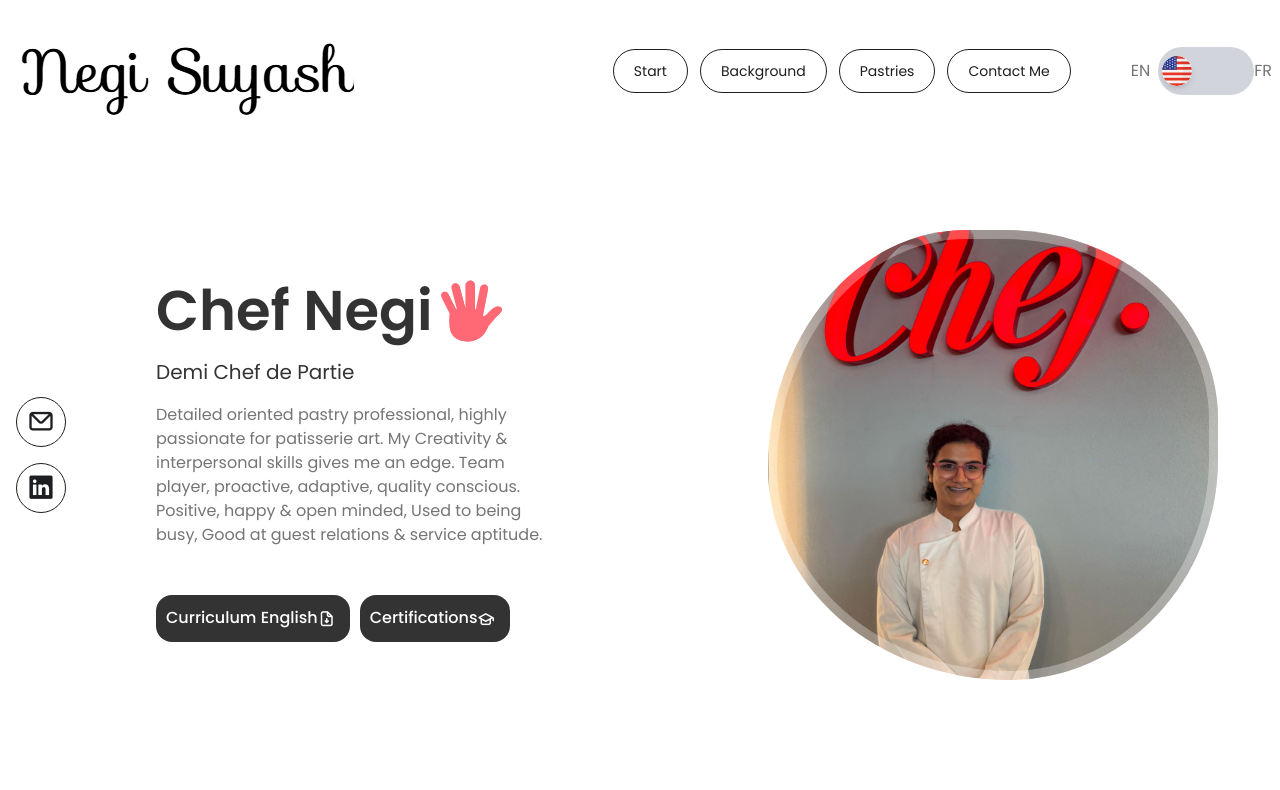
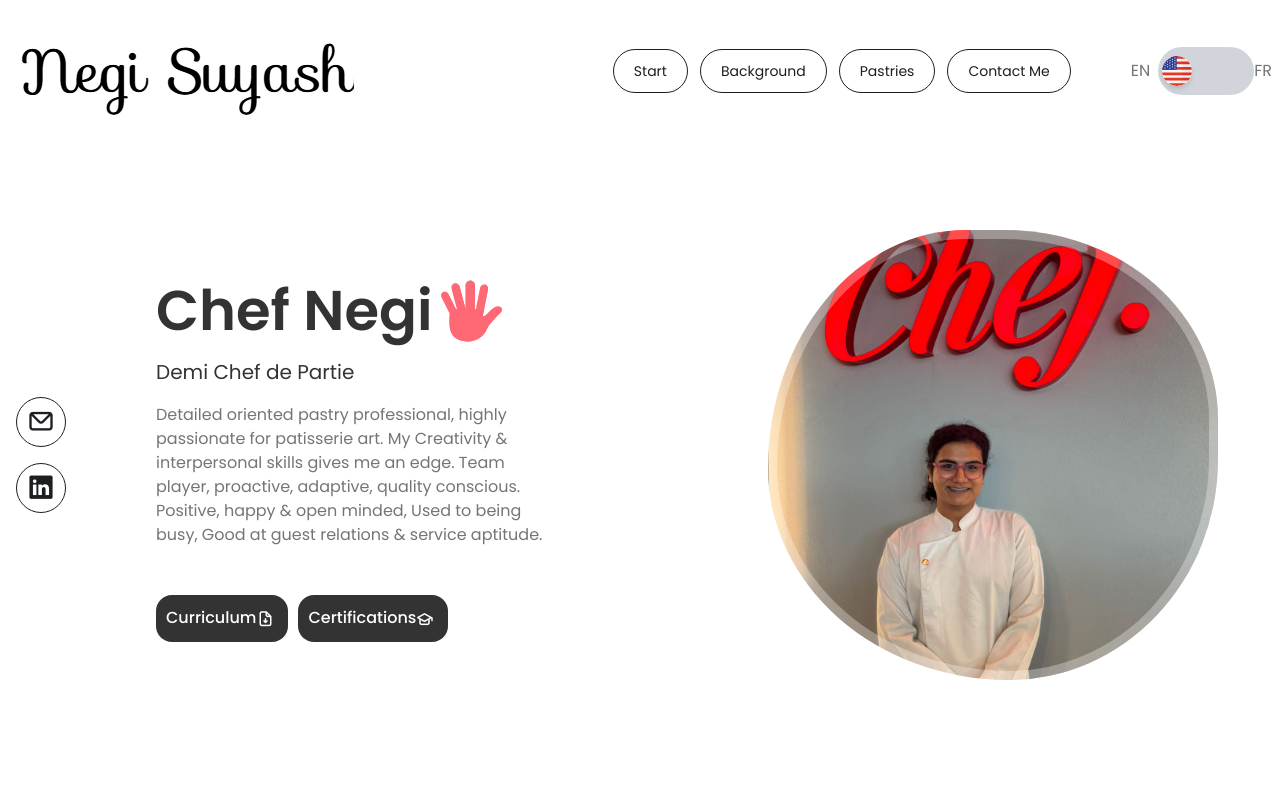
Before and after one commit to sebastiangs23/portfolio-nigi, a React (Vite) app in the folder front/portfolio/: page / in a window 1280 px wide. Shown: the top 790 px of the page. Built offline with nearby package versions, Linux system fonts and the light colour scheme.

Commit message:
feat: Change the url from the curriculum

```diff
--- a/front/portfolio/src/components/Language/Language.jsx
+++ b/front/portfolio/src/components/Language/Language.jsx
@@ -26,12 +26,12 @@ const sentences = {
     position: "Demi Chef de Partie",
     description_position:
       "Detailed oriented pastry professional, highly passionate for patisserie art. My Creativity & interpersonal skills gives me an edge. Team player, proactive, adaptive, quality conscious. Positive, happy & open minded, Used to being busy,  Good at guest relations & service aptitude. ",
-    curriculum: "Curriculum English",
+    curriculum: "Curriculum",
     curriculum_link:
-      "https://docs.google.com/document/d/1I0UgdRaRptBlzsb_EVH55I9azX-1m4Bo/edit?usp=sharing&ouid=115427612197801979579&rtpof=true&sd=true",
+      "https://drive.google.com/file/d/1eppf-Gvtpj_Cdnqcn_DhKUYwp00q7V8S/view?usp=drivesdk",
     certifications: "Certifications",
     certifications_link:
-      "https://drive.google.com/file/d/155D_WDM7ZLKUH_8rlangKlkF0TFTl3un/view?usp=sharing",
+      "https://drive.google.com/file/d/1eppf-Gvtpj_Cdnqcn_DhKUYwp00q7V8S/view?usp=drivesdk",
     background: "— Background —",
     background_subtitle: "My development",
     work_experience: "Work Experience",
@@ -134,9 +134,9 @@ const sentences = {
     position: "Demi-chef de partie",
     description_position:
       "Professionnel de la pâtisserie orienté vers le détail, passionné par l’art de la pâtisserie. Ma créativité et mes compétences interpersonnelles me donnent un avantage. Esprit d’équipe, proactif, adaptable et soucieux de la qualité. Positif, jovial et ouvert d’esprit, habitué à un rythme soutenu. Excellente aptitude aux relations avec les clients et au service.",
-    curriculum: "Curriculum vitæ français",
+    curriculum: "Curriculum vitæ",
     curriculum_link:
-      "https://docs.google.com/document/d/189xJH_zdEJyKH3OHbvBwqJMLCChYMZ_73_zD72AmdSU/edit?tab=t.0",
+      "https://drive.google.com/file/d/1eppf-Gvtpj_Cdnqcn_DhKUYwp00q7V8S/view",
     certifications_link:
       "https://drive.google.com/file/d/155D_WDM7ZLKUH_8rlangKlkF0TFTl3un/view?usp=sharing",
     background: "— Formation —",
```
